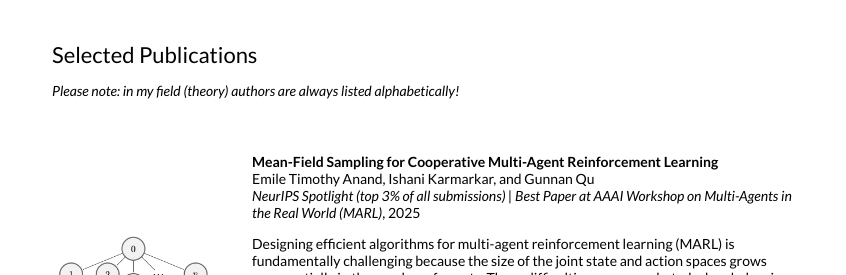
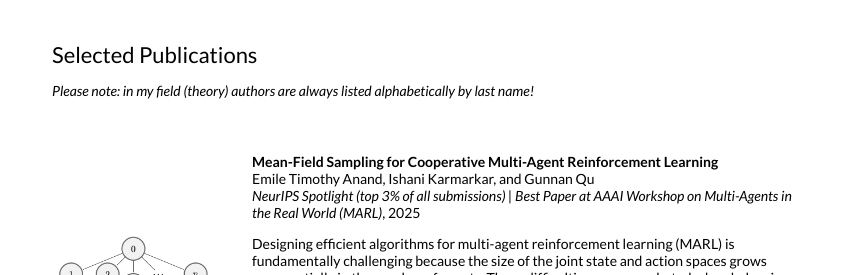
Before and after one commit to ishanikarmarkar/ishanikarmarkar.github.io, a Jekyll site: the page built from _posts/2025-10-01-sclb.markdown, in a window 1280 px wide. Shown: the part 310-585 px from the top of the page, without its empty margins (208-1054 px from the left). Built offline with Jekyll 4.4.1, drawn with Linux system fonts in a browser that asks for light colours; our own code applies the rules of GitHub Pages for plain Markdown files.

Commit message:
Updated text

```diff
--- a/_layouts/default.html
+++ b/_layouts/default.html
@@ -69,7 +69,7 @@
           <tr>
             <td style="padding:2.5%;width:100%;vertical-align:middle">
               <h2>Selected Publications </h2>
-              <p><em>Please note: in my field (theory) authors are always listed alphabetically! </em></p>
+              <p><em>Please note: in my field (theory) authors are always listed alphabetically by last name! </em></p>
               <!-- <p>
                 To be updated soon :)
               </p> -->
```
